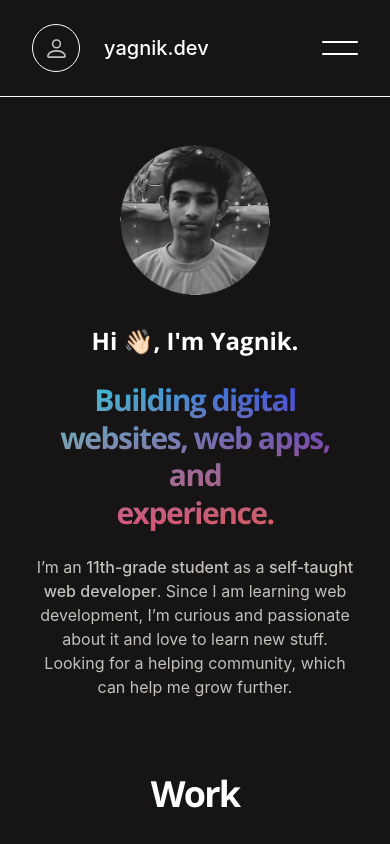
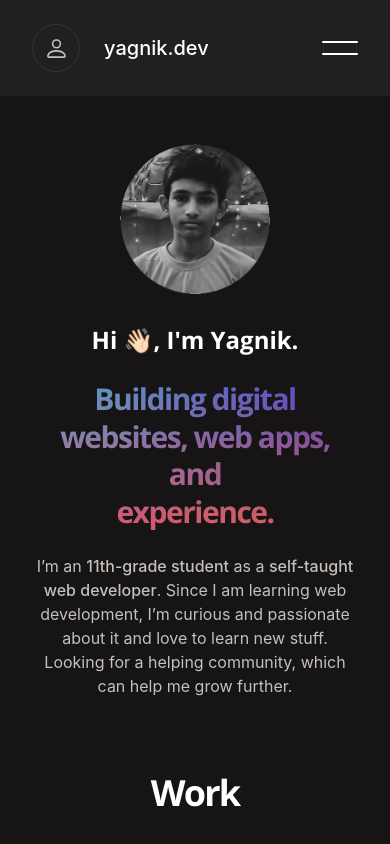
Before and after one commit to yagnik-patel-47/portfolio_v2, a Next.js app: page / in a window 390 px wide. Shown: the top 844 px of the page. Built offline with nearby package versions, Linux system fonts and the light colour scheme.

Commit message:
layout change anim

```diff
--- a/src/components/Contact.tsx
+++ b/src/components/Contact.tsx
@@ -25,19 +25,18 @@ const Contact: FC = () => {
               Let's have a Chat.
             </h1>
             <p className="text-white-secondary text-xl md:text-2xl font-light md:w-2/3">
-              Try to connect with me on Discord, since i'll be more active on
-              it.
+              Try to contact me on Discord, since i'll be more active on it.
             </p>
             <a
               href="mailto:coderisaddicted@gmail.com"
-              className="bg-blue-600 rounded-full py-4 px-12 w-max text-xl md:text-2xl !mt-20"
+              className="bg-blue-600 rounded-full py-3 px-8 md:py-4 md:px-12 w-max text-lg md:text-xl !mt-20"
             >
               Get in Touch
             </a>
           </div>
         </div>
         <div
-          className="flex flex-col items-center mt-8 md:mt-0"
+          className="flex flex-col items-start md:items-center mt-8 md:mt-0"
           style={{ flexBasis: "50%" }}
         >
           <ul className="text-white-secondary font-openSans font-bold space-y-5 md:text-2xl text-lg">
--- a/src/components/Hero.tsx
+++ b/src/components/Hero.tsx
@@ -4,7 +4,10 @@ import { motion } from "framer-motion";
 
 const Hero: FC = () => {
   return (
-    <div className="py-12 px-8 md:px-24 flex flex-col items-center">
+    <motion.div
+      className="py-12 px-8 md:px-24 flex flex-col items-center"
+      layout
+    >
       <div className="rounded-full overflow-hidden">
         <Image
           src="/profile.png"
@@ -39,7 +42,7 @@ const Hero: FC = () => {
         love to learn new stuff. Looking for a helping community, which can help
         me grow further.
       </motion.p>
-    </div>
+    </motion.div>
   );
 };
 
--- a/src/components/Nav.tsx
+++ b/src/components/Nav.tsx
@@ -26,14 +26,11 @@ const Nav: FC = () => {
     }
   }, []);
   return (
-    <AnimateSharedLayout>
     <motion.nav
-        className={`flex py-6 px-8 md:px-24 justify-between items-center sticky top-0 bg-bg-primary z-50 border-b border-white overflow-hidden ${
+      className={`flex py-6 px-8 md:px-24 justify-between items-center sticky top-0 bg-bg-surface z-50 overflow-hidden ${
         isTabletOrMobile ? "flex-col" : "flex-row"
       }`}
       ref={navRef}
-        animate={{ y: 0, transition: { duration: 0.6, type: "spring" } }}
-        initial={{ y: -100 }}
       layout
     >
       <motion.div
@@ -59,7 +56,7 @@ const Nav: FC = () => {
           layout
         >
           <motion.div
-              className="border border-white rounded-full flex justify-center items-center overflow-hidden h-12 w-12"
+            className="border border-[#303436] rounded-full flex justify-center items-center overflow-hidden h-12 w-12"
             layout
           >
             <AnimatePresence exitBeforeEnter>
@@ -154,7 +151,6 @@ const Nav: FC = () => {
         )}
       </AnimatePresence>
     </motion.nav>
-    </AnimateSharedLayout>
   );
 };
 
--- a/src/components/TechStack.tsx
+++ b/src/components/TechStack.tsx
@@ -16,8 +16,8 @@ const TechStack: FC = () => {
       <h1 className="text-white font-openSans text-center text-4xl font-bold mt-6 leading-tight tracking-tighter">
         My Tech Stack
       </h1>
-      <div className="text-white grid md:grid-cols-3 gap-8 py-8">
-        <div className="bg-bg-surface border-t-4 border-blue-500 rounded-md py-12 px-16 flex flex-col space-y-6 items-start">
+      <div className="text-white grid md:grid-cols-2 lg:grid-cols-3 gap-8 py-8">
+        <div className="bg-bg-surface border-t-4 border-blue-500 rounded-md py-12 px-16 flex flex-col space-y-6 items-start md:col-span-2 lg:col-span-1">
           <RiComputerLine color="#C3C1BA" size={100} className="self-center" />
           <h1 className="font-openSans font-bold text-3xl self-center">
             Frontend
@@ -26,7 +26,7 @@ const TechStack: FC = () => {
             <li>HTML, CSS, JavaScript</li>
             <li>React & NextJS</li>
             <li>Typescript</li>
-            <li>Firebase & Redux</li>
+            <li>Firebase & Redux(toolkit)</li>
             <li>Material UI, Tailwind CSS, Bootstrap, Styled Components</li>
           </ul>
         </div>
@@ -41,6 +41,7 @@ const TechStack: FC = () => {
             <li>Socket.io</li>
             <li>MongoDB (learning)</li>
             <li>Rest API</li>
+            <li>GraphQL</li>
           </ul>
         </div>
         <div className="bg-bg-surface border-t-4 border-blue-500 rounded-md py-12 px-16 flex flex-col space-y-6 items-start">
@@ -50,7 +51,7 @@ const TechStack: FC = () => {
           </h1>
           <ul className="list-disc text-white-secondary">
             <li>UI Design</li>
-            <li>Flutter Developer</li>
+            <li>Flutter</li>
             <li>Java (learning)</li>
           </ul>
         </div>
--- a/src/components/Work.tsx
+++ b/src/components/Work.tsx
@@ -2,15 +2,17 @@ import { FC } from "react";
 import projects from "../workData";
 import WorkCard from "./WorkCard";
 import { useAppSelector } from "../redux/reduxHooks";
+import { motion } from "framer-motion";
 
 const Work: FC = () => {
   const navHeight = useAppSelector((store) => store.navHeight);
 
   return (
-    <section
+    <motion.section
       id="work"
       className="space-y-12 px-8 md:px-24"
       style={{ scrollMarginTop: `${navHeight}px` }}
+      layout
     >
       <h1 className="text-white font-openSans text-center text-4xl font-bold mt-6 leading-tight tracking-tighter">
         Work
@@ -28,7 +30,7 @@ const Work: FC = () => {
           />
         ))}
       </div>
-    </section>
+    </motion.section>
   );
 };
 
--- a/src/pages/index.tsx
+++ b/src/pages/index.tsx
@@ -7,6 +7,7 @@ import Footer from "../components/Footer";
 import { FC, useEffect, useState } from "react";
 import ScrollTop from "../components/ScrollTop";
 import dynamic from "next/dynamic";
+import { AnimateSharedLayout } from "framer-motion";
 
 const DynamicNav = dynamic(() => import("../components/Nav"));
 
@@ -51,12 +52,14 @@ const Home: FC = () => {
         />
         <link rel="preload" as="image" href="/profile.png" sizes="100%" />
       </Head>
+      <AnimateSharedLayout>
         {typeof window !== "undefined" && <DynamicNav />}
         <Hero />
         <Work />
         <TechStack />
         <Contact />
         <Footer />
+      </AnimateSharedLayout>
       {scrollTop && <ScrollTop />}
     </>
   );
--- a/src/styles/globals.css
+++ b/src/styles/globals.css
@@ -32,7 +32,7 @@ a {
   background-clip: text;
   -webkit-background-clip: text;
   color: transparent;
-  animation: gradient-big-text 2s ease-in-out 1 forwards;
+  animation: gradient-big-text 4s ease-in-out infinite forwards;
 }
 
 .name-gradient {
@@ -53,12 +53,25 @@ a {
 }
 
 @keyframes gradient-big-text {
-  from {
+  0%,
+  100% {
     background-size: 500% 500%;
     background-position: 100% 100%;
   }
-  to {
-    /* background-position-x: 100%; */
+  50% {
     background-size: 100% 100%;
   }
 }
+
+::-webkit-scrollbar {
+  background-color: #202324;
+  color: #aba499;
+}
+
+::-webkit-scrollbar-corner {
+  background-color: #181a1b;
+}
+
+::-webkit-scrollbar-thumb {
+  background-color: #454a4d;
+}
--- a/tailwind.config.js
+++ b/tailwind.config.js
@@ -12,7 +12,7 @@ module.exports = {
         openSans: ["Open Sans", "sans-serif"],
       },
       colors: {
-        "bg-primary": "#161415",
+        "bg-primary": "#101112",
         "text-secondary": "#5F5F5F",
         "white-secondary": "#C3C1BA",
         "bg-surface": "#202022",
```
Also changed, not shown: public/vercel.svg (deleted). Lines whose indentation alone changed are shown as unchanged.
